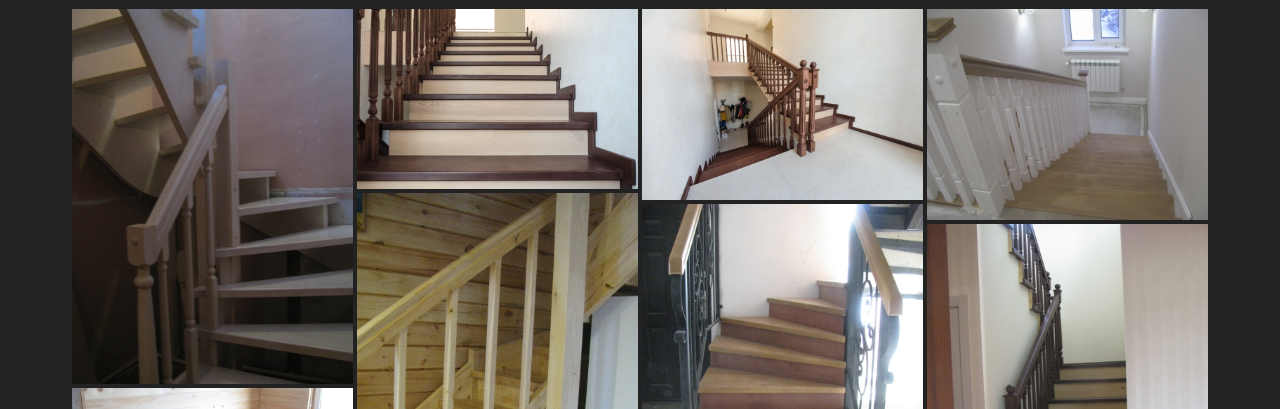
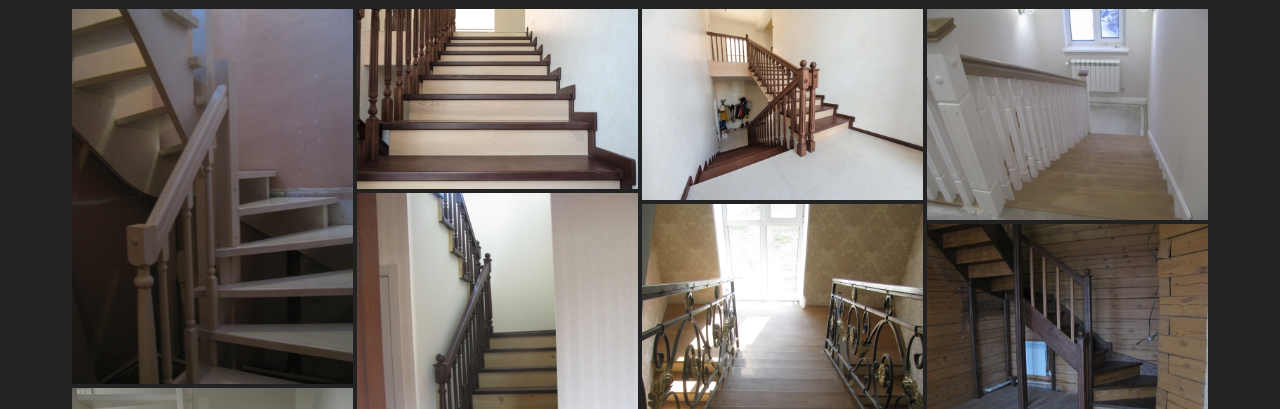
Before and after one commit to stolar-tomsk/stolar-tomsk.github.io, a plain HTML site: page index.html in a window 1280 px wide. Shown: the part 391-800 px from the top of the page. Drawn offline with nearby package versions, Linux system fonts and the light colour scheme.

Commit message:
Removed some images

```diff
--- a/index.html
+++ b/index.html
@@ -117,7 +117,7 @@
     <div class="container">
         <div class="row">
             <div class="col-md-12">
-                <div class="grid" data-columns data-items="37">
+                <div class="grid" data-columns data-items="37" data-exclude="4,5,7,13,18,19,22">
                     <script type="template">
                         <div class="grid-item">
                             <!-- data-gallery initializes the global click handler to display a gallery of elements -->
--- a/js/site.js
+++ b/js/site.js
@@ -84,9 +84,10 @@ $(function () {
 
         var $grid = $(this);
         var n = $grid.data('items');
+        var exclude = ($grid.data('exclude') || '').split(',');
         var template = $(this).find('script[type=template]').text();
 
-        var loadedImages = n;
+        var loadedImages = n - exclude.length;
         var imgLoadHandler = function () {
             loadedImages--;
             if (loadedImages <= 0) {
@@ -98,6 +99,9 @@ $(function () {
 
         var items = [];
         for (var i = 0; i < n; i++) {
+            if (exclude.indexOf(i.toString()) >= 0) {
+                continue;
+            }
             var item = template.replace(/\{index\}/g, i < 10 ? '0' + i.toString() : i.toString());
             var $item = $(item);
             $item.find('img').on('load', imgLoadHandler);
```
